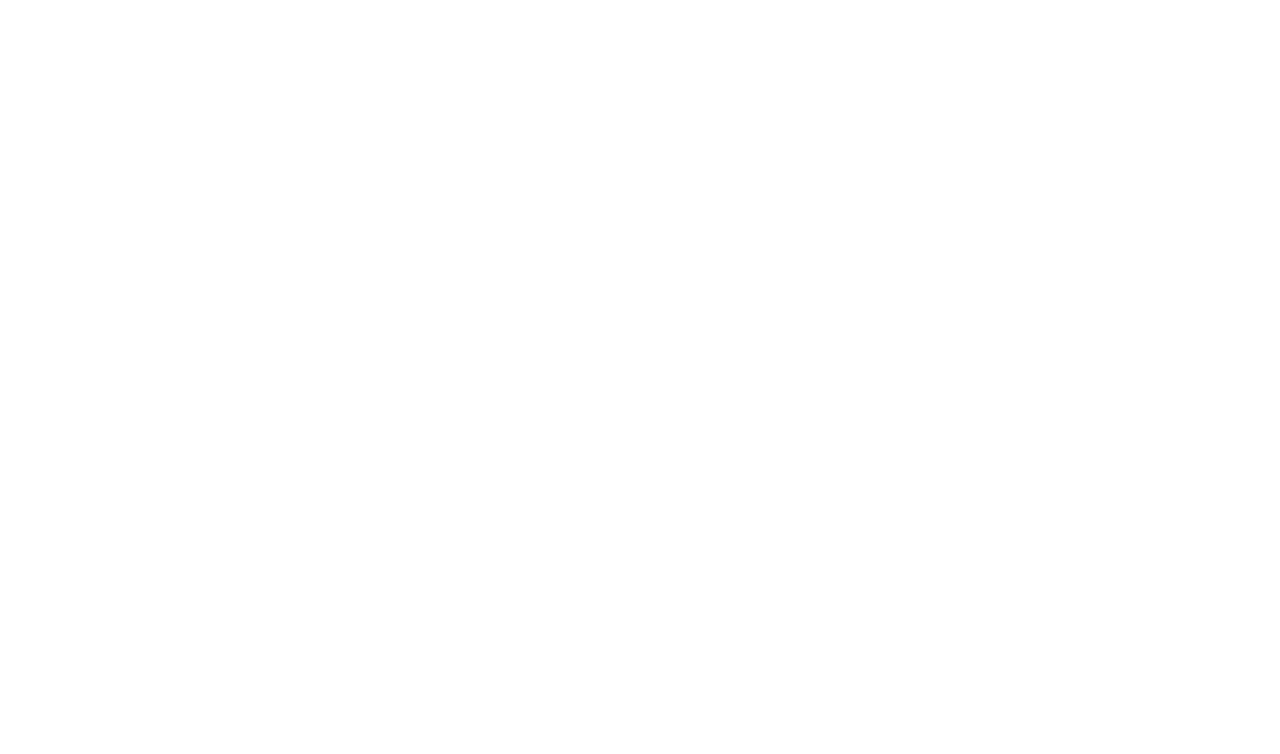
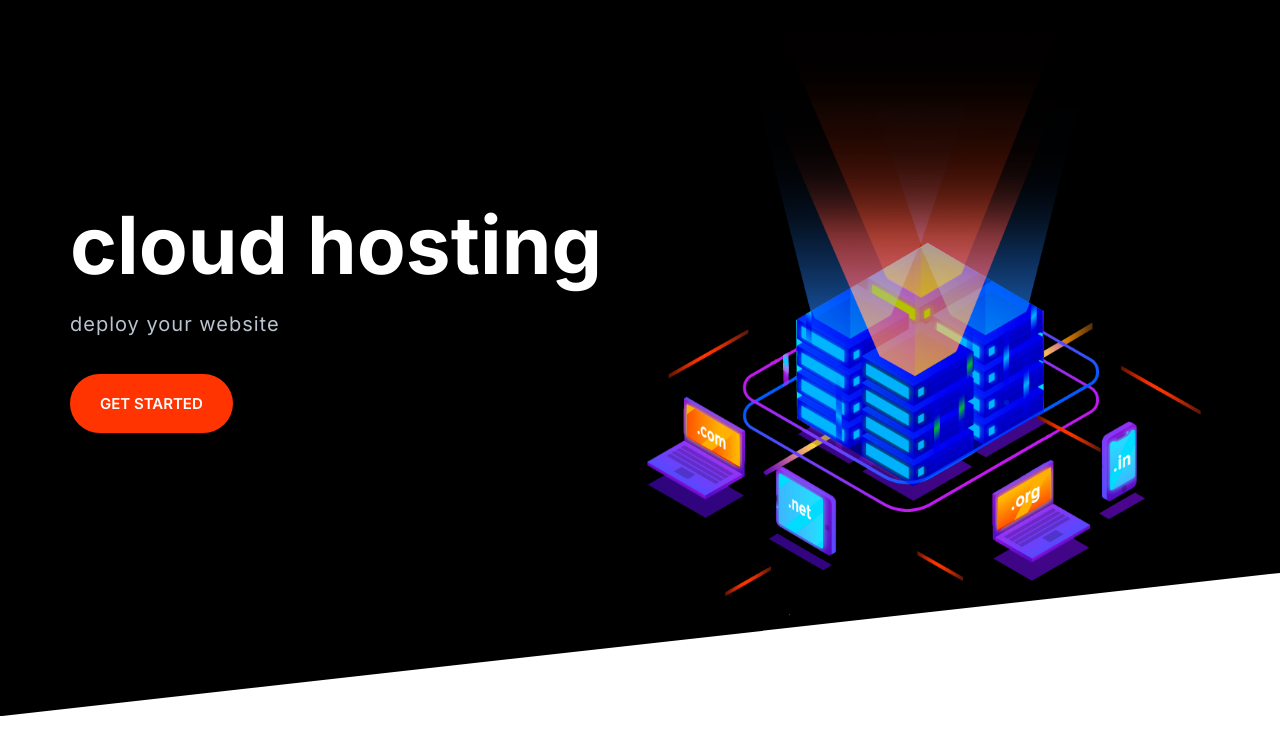
Before and after one commit to sina625/moshify, a plain HTML site: page index.html in a window 1280 px wide. Drawn offline with Linux system fonts and the light colour scheme.

Commit message:
define banner

```diff
--- a/css/style.css
+++ b/css/style.css
@@ -27,6 +27,7 @@ body{
 h1,h2,h3{
     color: var(--color-heading);
     margin-bottom: 1rem;
+    line-height: 1.1;
 }
 
 h1{
@@ -623,3 +624,31 @@ a{
         border: 0;
     }
 }
+
+/*hero*/
+
+.hero{
+    clip-path: polygon(0% 0%,100% 0%,100% 80%,0% 100%);
+}
+
+.hero__tagline{
+    font-size: 2rem;
+    color: #b9c3cf;
+    letter-spacing: 1px;
+    margin: 2rem 0 5rem;
+}
+
+.hero--image{
+    width:100%;
+}
+
+@media screen and (min-width:768px){
+    .hero{
+        padding-top: 0;
+    }
+
+    .hero--content{
+        text-align: left;
+        align-self: center;
+    }
+}
--- a/index.html
+++ b/index.html
@@ -12,6 +12,15 @@
     <title>Document</title>
 </head>
 <body>
-
+    <section class="block block--dark block--skewed-right hero">
+        <div class="container grid grid--1x2">
+            <header class="block--header hero--content">
+                <h1 class="block__heading">cloud hosting</h1>
+                <p class="hero__tagline">deploy your website</p>
+                <a href="" class="btn btn--accent btn--streched">get started</a>
+            </header>
+        <img class="hero--image" src="images/banner.png" alt="">
+        </div>
+    </section>
 </body>
 </html>
```
Also changed, not shown: images/banner.png (added).
